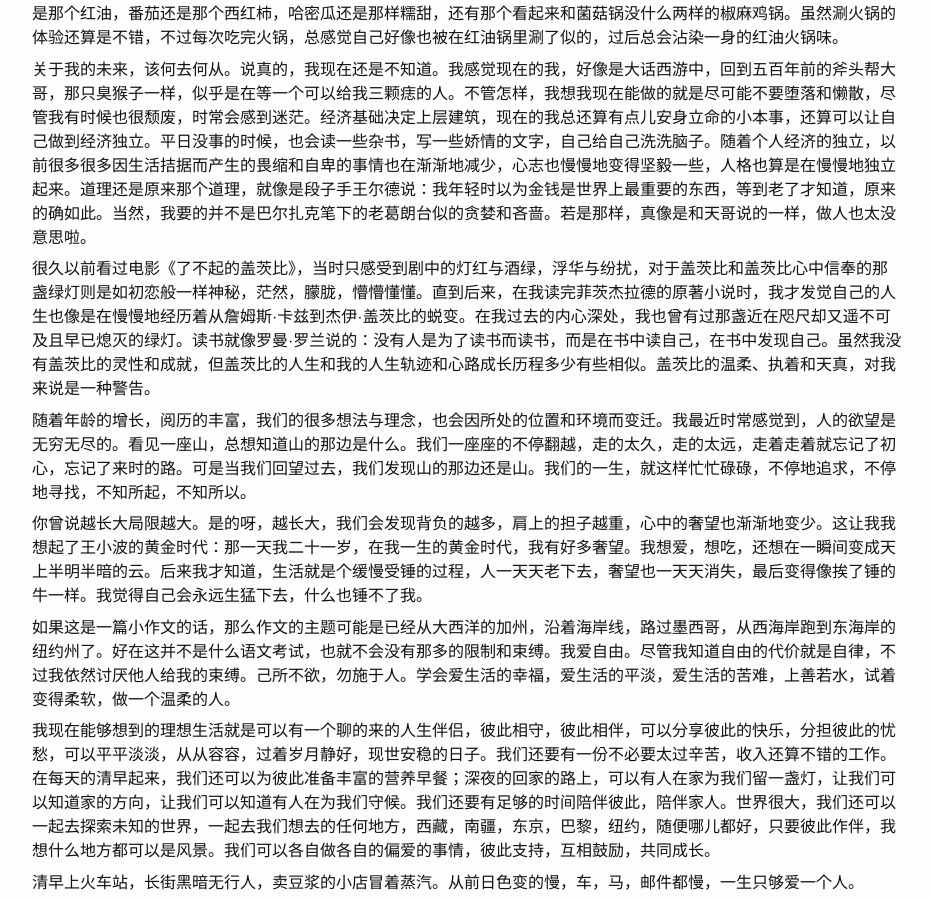
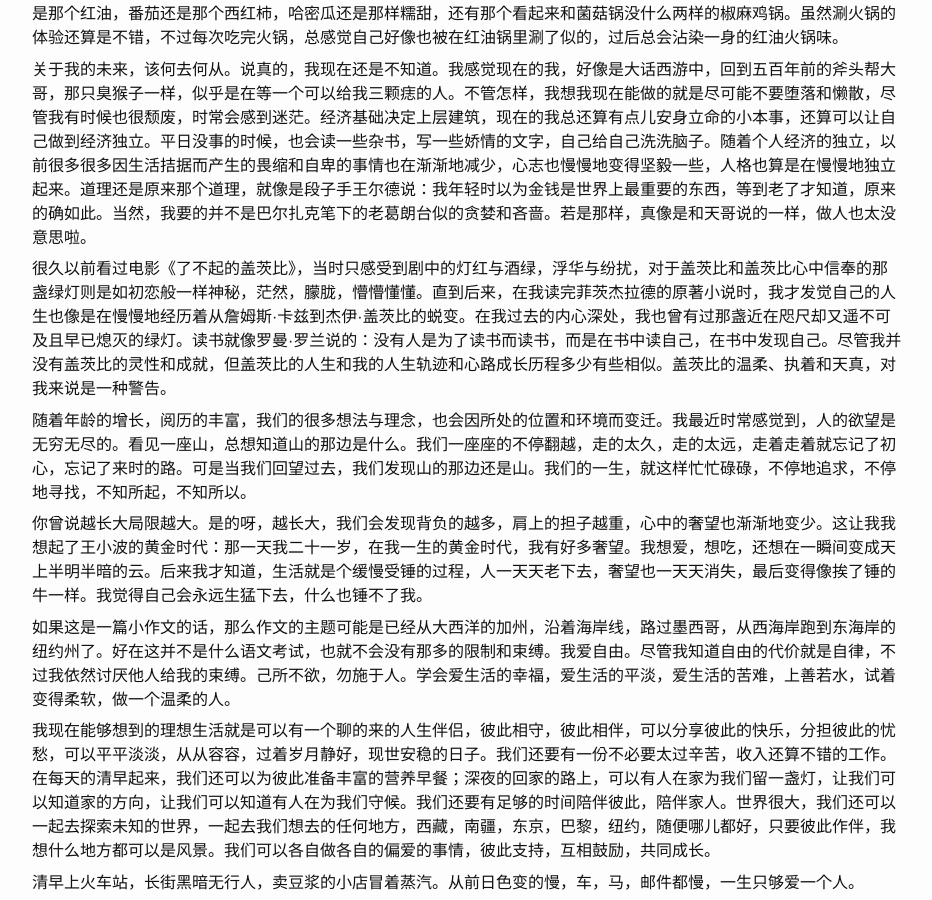
Before and after one commit to lianyu1115/lianyu, a Jekyll site: the page built from _essays/2021-02-22-我理想中的生活.md, in a window 1280 px wide and 900 px high, scrolled down 527 px. Shown: the whole window, without its empty margins (173-1105 px from the left). Built offline with Jekyll 4.4.1, drawn with Linux system fonts in a browser that asks for light colours.

Commit message:
Update 2021-02-22-我理想中的生活.md

```diff
--- a/_essays/2021-02-22-我理想中的生活.md
+++ b/_essays/2021-02-22-我理想中的生活.md
@@ -22,7 +22,7 @@ tags: ''
 
 关于我的未来，该何去何从。说真的，我现在还是不知道。我感觉现在的我，好像是大话西游中，回到五百年前的斧头帮大哥，那只臭猴子一样，似乎是在等一个可以给我三颗痣的人。不管怎样，我想我现在能做的就是尽可能不要堕落和懒散，尽管我有时候也很颓废，时常会感到迷茫。经济基础决定上层建筑，现在的我总还算有点儿安身立命的小本事，还算可以让自己做到经济独立。平日没事的时候，也会读一些杂书，写一些娇情的文字，自己给自己洗洗脑子。随着个人经济的独立，以前很多很多因生活拮据而产生的畏缩和自卑的事情也在渐渐地减少，心志也慢慢地变得坚毅一些，人格也算是在慢慢地独立起来。道理还是原来那个道理，就像是段子手王尔德说：我年轻时以为金钱是世界上最重要的东西，等到老了才知道，原来的确如此。当然，我要的并不是巴尔扎克笔下的老葛朗台似的贪婪和吝啬。若是那样，真像是和天哥说的一样，做人也太没意思啦。
 
-很久以前看过电影《了不起的盖茨比》，当时只感受到剧中的灯红与酒绿，浮华与纷扰，对于盖茨比和盖茨比心中信奉的那盏绿灯则是如初恋般一样神秘，茫然，朦胧，懵懵懂懂。直到后来，在我读完菲茨杰拉德的原著小说时，我才发觉自己的人生也像是在慢慢地经历着从詹姆斯·卡兹到杰伊·盖茨比的蜕变。在我过去的内心深处，我也曾有过那盏近在咫尺却又遥不可及且早已熄灭的绿灯。读书就像罗曼·罗兰说的：没有人是为了读书而读书，而是在书中读自己，在书中发现自己。虽然我没有盖茨比的灵性和成就，但盖茨比的人生和我的人生轨迹和心路成长历程多少有些相似。盖茨比的温柔、执着和天真，对我来说是一种警告。
+很久以前看过电影《了不起的盖茨比》，当时只感受到剧中的灯红与酒绿，浮华与纷扰，对于盖茨比和盖茨比心中信奉的那盏绿灯则是如初恋般一样神秘，茫然，朦胧，懵懵懂懂。直到后来，在我读完菲茨杰拉德的原著小说时，我才发觉自己的人生也像是在慢慢地经历着从詹姆斯·卡兹到杰伊·盖茨比的蜕变。在我过去的内心深处，我也曾有过那盏近在咫尺却又遥不可及且早已熄灭的绿灯。读书就像罗曼·罗兰说的：没有人是为了读书而读书，而是在书中读自己，在书中发现自己。尽管我并没有盖茨比的灵性和成就，但盖茨比的人生和我的人生轨迹和心路成长历程多少有些相似。盖茨比的温柔、执着和天真，对我来说是一种警告。
 
 随着年龄的增长，阅历的丰富，我们的很多想法与理念，也会因所处的位置和环境而变迁。我最近时常感觉到，人的欲望是无穷无尽的。看见一座山，总想知道山的那边是什么。我们一座座的不停翻越，走的太久，走的太远，走着走着就忘记了初心，忘记了来时的路。可是当我们回望过去，我们发现山的那边还是山。我们的一生，就这样忙忙碌碌，不停地追求，不停地寻找，不知所起，不知所以。
 
```
